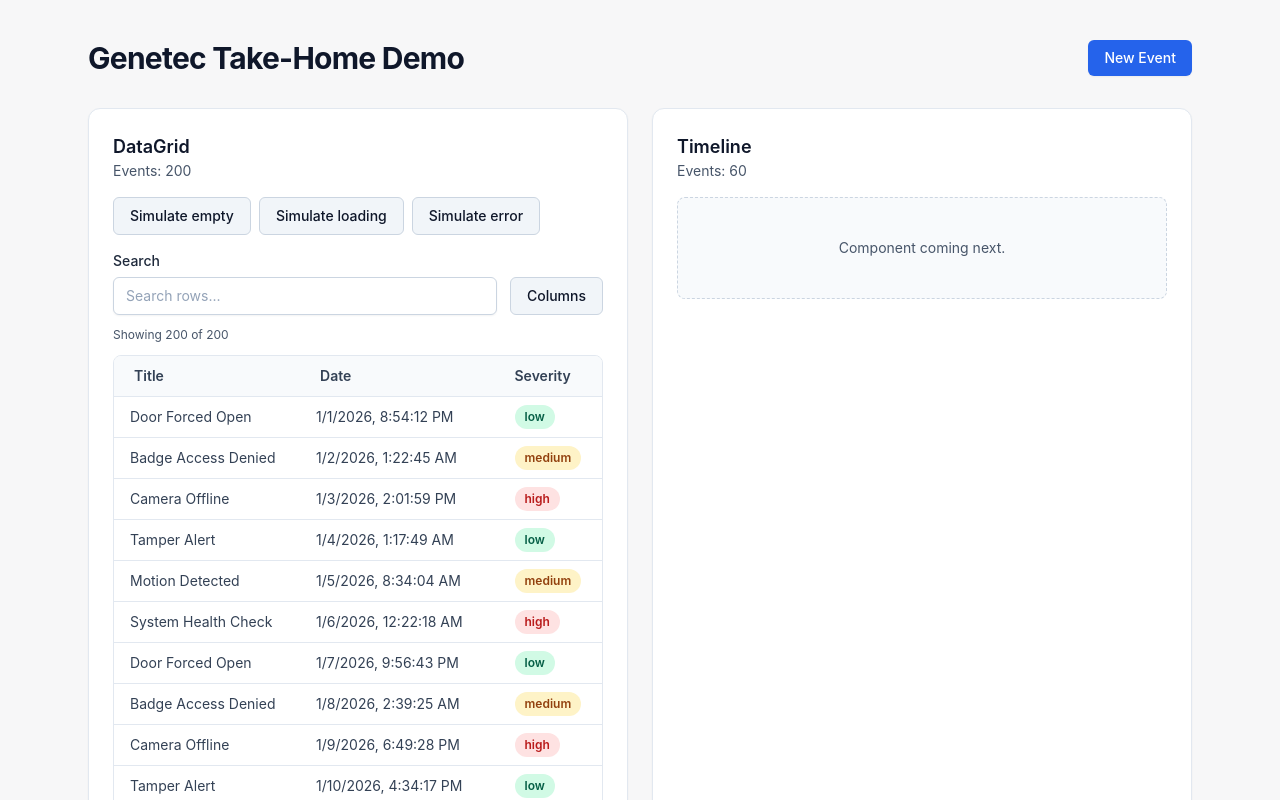
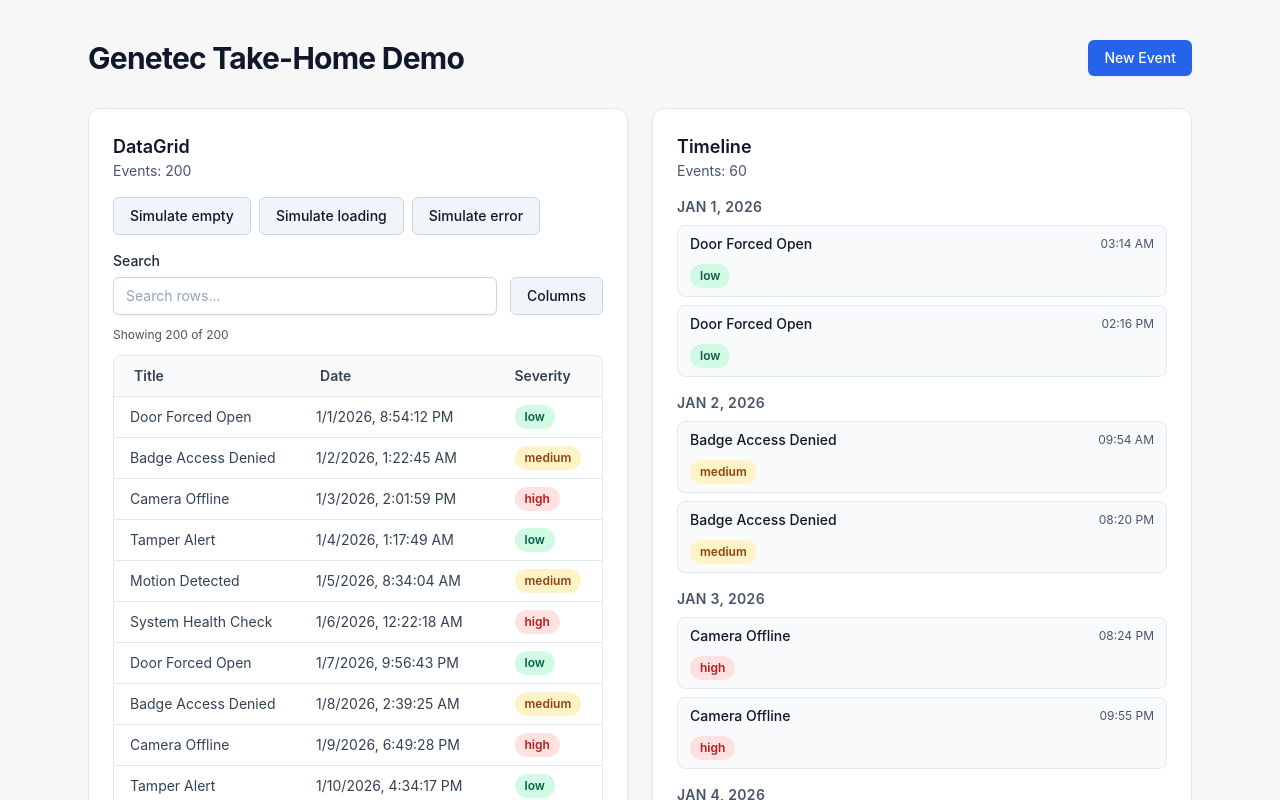
Before and after one commit to krisshkodrani/component-library-demo, a React (Vite) app: page / in a window 1280 px wide. Shown: the top 800 px of the page. Built offline with nearby package versions, Linux system fonts and the light colour scheme.

Commit message:
feat(ui): add Timeline grouped-by-day rendering

```diff
--- a/src/demo/DemoApp.tsx
+++ b/src/demo/DemoApp.tsx
@@ -1,6 +1,6 @@
 import { useState } from 'react'
 import { makeMockEvents, type Event } from '../shared'
-import { DataGrid, type ColumnDef } from '../ui'
+import { DataGrid, Timeline, type ColumnDef } from '../ui'
 import { Badge } from '../ui/primitives/Badge'
 import { Button } from '../ui/primitives/Button'
 
@@ -100,9 +100,7 @@
               Events: {timelineEvents.length}
             </p>
           </header>
-          <div className="rounded-lg border border-dashed border-slate-300 bg-slate-50 px-4 py-10 text-center text-sm text-slate-600">
-            Component coming next.
-          </div>
+          <Timeline events={timelineEvents} />
         </article>
       </section>
     </main>
--- /dev/null
+++ b/src/shared/date.ts
@@ -0,0 +1,19 @@
+export function toDayKey(dateISO: string): string {
+  const date = new Date(dateISO)
+  const year = date.getFullYear()
+  const month = String(date.getMonth() + 1).padStart(2, '0')
+  const day = String(date.getDate()).padStart(2, '0')
+
+  return `${year}-${month}-${day}`
+}
+
+export function formatDayLabel(dayKey: string): string {
+  const [year, month, day] = dayKey.split('-').map(Number)
+  const date = new Date(year, (month ?? 1) - 1, day ?? 1)
+
+  return new Intl.DateTimeFormat(undefined, {
+    month: 'short',
+    day: 'numeric',
+    year: 'numeric',
+  }).format(date)
+}
--- /dev/null
+++ b/src/ui/Timeline/Timeline.tsx
@@ -0,0 +1,53 @@
+import { Badge } from '../primitives/Badge'
+import { groupEventsByDay } from './grouping'
+import type { TimelineEvent } from './types'
+
+const severityVariantMap: Record<
+  NonNullable<TimelineEvent['severity']>,
+  'neutral' | 'success' | 'warning' | 'danger'
+> = {
+  low: 'success',
+  medium: 'warning',
+  high: 'danger',
+}
+
+export function Timeline({ events }: { events: TimelineEvent[] }) {
+  const groups = groupEventsByDay(events)
+
+  return (
+    <div className="space-y-4">
+      {groups.map((group) => (
+        <section key={group.dayKey} className="space-y-2">
+          <h3 className="text-sm font-semibold uppercase tracking-wide text-slate-600">
+            {group.label}
+          </h3>
+          <ul className="space-y-2">
+            {group.items.map((event) => (
+              <li
+                key={event.id}
+                className="rounded-lg border border-slate-200 bg-slate-50 px-3 py-2"
+              >
+                <div className="flex items-center justify-between gap-2">
+                  <p className="text-sm font-medium text-slate-900">{event.title}</p>
+                  <time className="text-xs text-slate-600">
+                    {new Date(event.dateISO).toLocaleTimeString([], {
+                      hour: '2-digit',
+                      minute: '2-digit',
+                    })}
+                  </time>
+                </div>
+                {event.severity ? (
+                  <div className="mt-2">
+                    <Badge variant={severityVariantMap[event.severity]}>
+                      {event.severity}
+                    </Badge>
+                  </div>
+                ) : null}
+              </li>
+            ))}
+          </ul>
+        </section>
+      ))}
+    </div>
+  )
+}
--- /dev/null
+++ b/src/ui/Timeline/grouping.ts
@@ -0,0 +1,28 @@
+import { formatDayLabel, toDayKey } from '../../shared/date'
+import type { TimelineEvent } from './types'
+
+export function groupEventsByDay(events: TimelineEvent[]): Array<{
+  dayKey: string
+  label: string
+  items: TimelineEvent[]
+}> {
+  const grouped = new Map<string, TimelineEvent[]>()
+
+  for (const event of events) {
+    const dayKey = toDayKey(event.dateISO)
+    const current = grouped.get(dayKey) ?? []
+    current.push(event)
+    grouped.set(dayKey, current)
+  }
+
+  return [...grouped.entries()]
+    .sort(([a], [b]) => a.localeCompare(b))
+    .map(([dayKey, items]) => ({
+      dayKey,
+      label: formatDayLabel(dayKey),
+      items: [...items].sort(
+        (a, b) =>
+          new Date(a.dateISO).getTime() - new Date(b.dateISO).getTime(),
+      ),
+    }))
+}
--- /dev/null
+++ b/src/ui/Timeline/index.ts
@@ -0,0 +1,2 @@
+export { Timeline } from './Timeline'
+export type { TimelineEvent } from './types'
--- /dev/null
+++ b/src/ui/Timeline/types.ts
@@ -0,0 +1,6 @@
+export type TimelineEvent = {
+  id: string
+  title: string
+  dateISO: string
+  severity?: 'low' | 'medium' | 'high'
+}
--- a/src/ui/index.ts
+++ b/src/ui/index.ts
@@ -1,2 +1,4 @@
 export { DataGrid } from './DataGrid'
 export type { ColumnDef } from './DataGrid'
+export { Timeline } from './Timeline'
+export type { TimelineEvent } from './Timeline'
```
